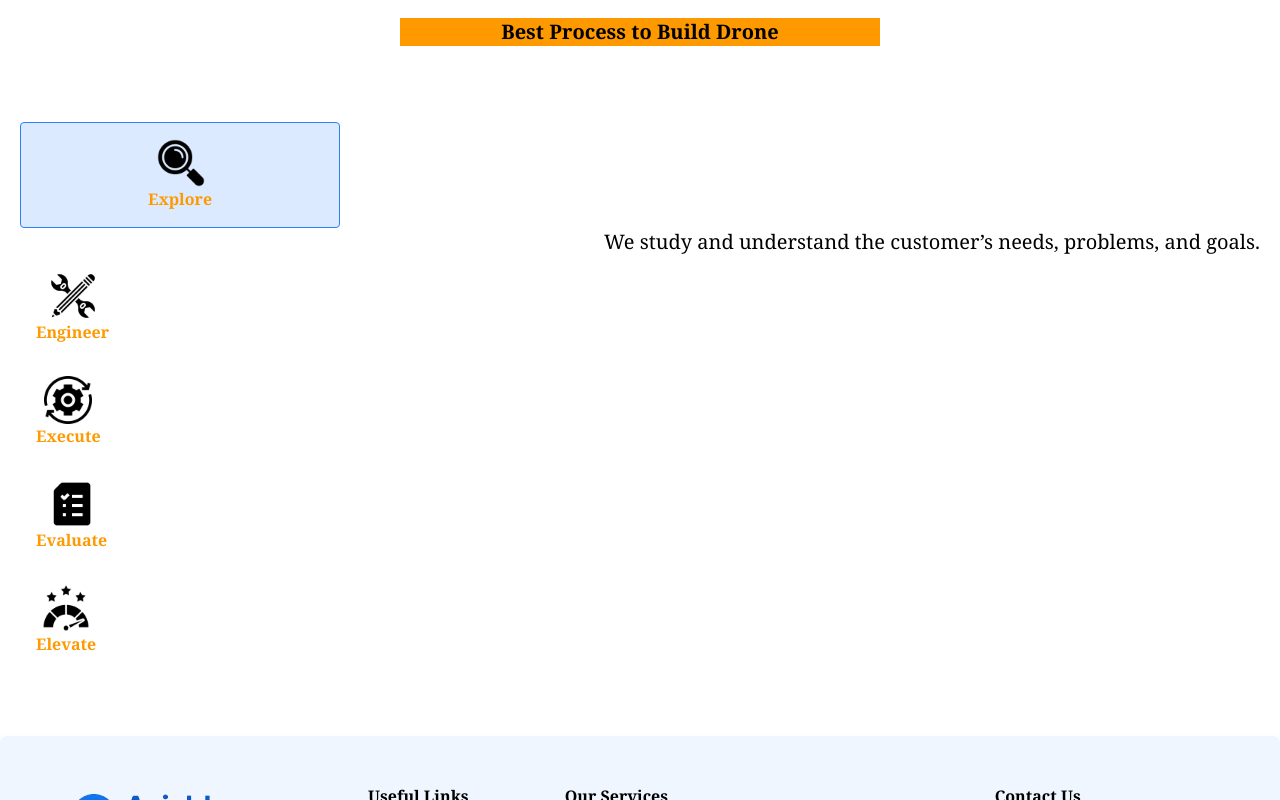
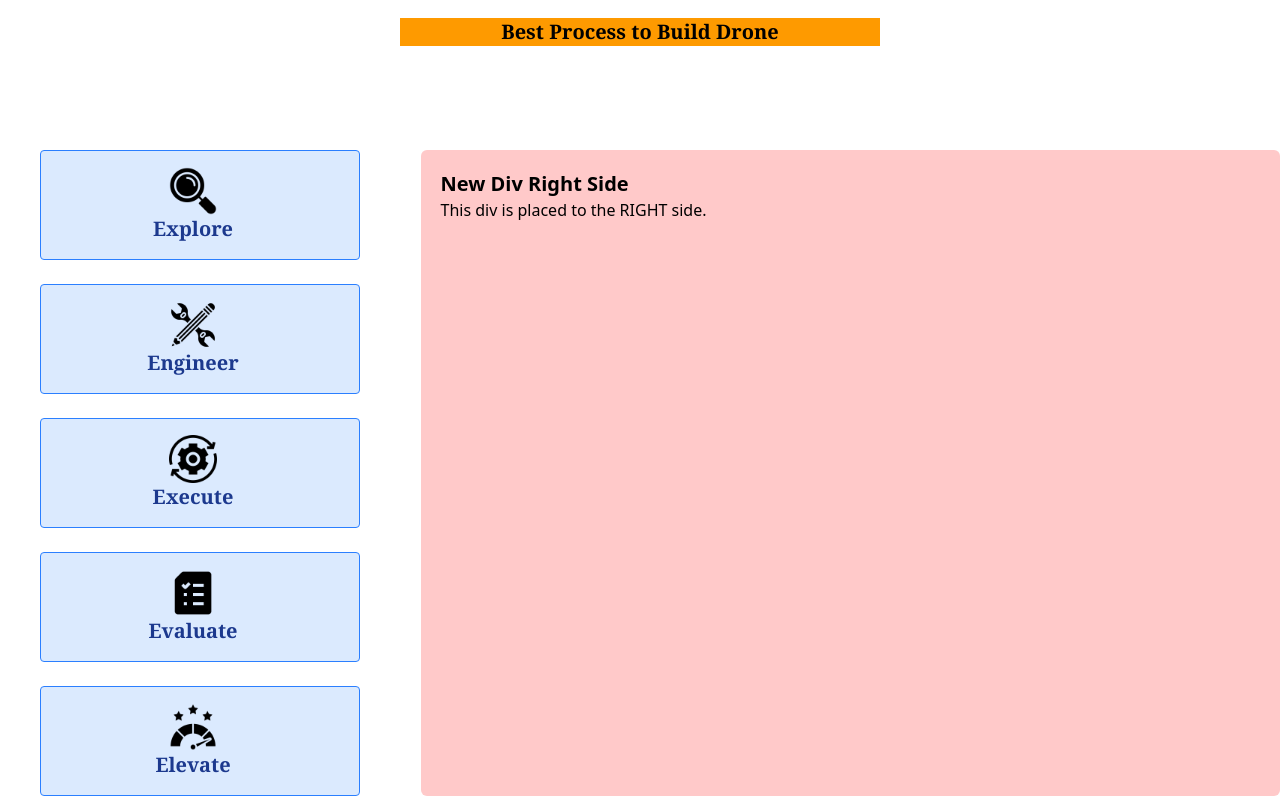
Before and after one commit to KrushnaBarhate03/React-Project, a React (Vite) app: page /service in a window 1280 px wide. Shown: the part 1600-2400 px from the top of the page. Built offline with nearby package versions, Linux system fonts and the light colour scheme.

Commit message:
service set properly

```diff
--- a/src/views/Services.jsx
+++ b/src/views/Services.jsx
@@ -20,42 +20,74 @@ function Services() {
       </div>
       <Section heading="Best Process to Build Drone " />
 
-      <div className=" bg-blue-100 sm:bg-white mt-15  sm:p-4 p-2  flex rounded-sm  sm:flex-col  flex-row  m-1" >
-        <div className="sm:bg-blue-100 sm:w-80  sm:rounded-sm sm:border sm:hover:bg-blue-200 sm:border-blue-500 ">
-          <button type="button" className="sm:m-4 m-2" onClick={()=>SetAction(1)} >
-            <img src={Explore} alt='Explore image' className=" w-8 h-8 sm:w-12 sm:h-12 mx-auto sm:mx-30" /><span className="font-serif font-bold  text-sm sm:text-base text-amber-500">Explore</span>
+
+<div className="flex">
+
+  {/* Existing Div */}
+  <div className="w-1/3 mx-10 mt-20 ">
+
+    <div className="sm:bg-blue-100 sm:w-80 sm:rounded-sm sm:border sm:hover:bg-blue-200 sm:border-blue-500 sm:mt-6 ">
+      <button type="button" className="sm:m-4 m-2" onClick={()=>SetAction(1)}>
+        <img src={Explore} className="w-8 h-8 sm:w-12 sm:h-12 mx-auto sm:mx-28" />
+        <span className="font-serif font-bold  text-sm sm:text-xl text-blue-900 ">Explore</span>
       </button>
     </div>
-        <div className=''>
-        {Action===1 &&(
-            <div className="mt-20 sm:mt-0 flex justify-end">
-            <h3 className="font-serif text-center text-xl">We study and understand the customer’s needs, problems, and goals.</h3>
+
+    <div className="sm:bg-blue-100 sm:w-80 sm:rounded-sm sm:border sm:hover:bg-blue-200 sm:border-blue-500 sm:mt-6 ">
+      <button type="button" className="sm:m-4 m-2" onClick={()=>SetAction(2)}>
+        <img src={Engineer} className="w-8 h-8 sm:w-12 sm:h-12 mx-auto sm:mx-28" />
+        <span className="font-serif   text-sm sm:text-xl text-blue-900 font-bold ">Engineer</span>
+      </button>
+    </div>
+
+    <div className="sm:bg-blue-100 sm:w-80 sm:rounded-sm sm:border sm:hover:bg-blue-200 sm:border-blue-500 sm:mt-6 ">
+      <button type="button" className="sm:m-4 m-2">
+        <img src={Execute} className="w-8 h-8 sm:w-12 sm:h-12 mx-auto sm:mx-28" />
+        <span className="font-serif font-bold text-sm sm:text-xl text-blue-900">Execute</span>
+      </button>
+    </div>
+
+    <div className="sm:bg-blue-100 sm:w-80 sm:rounded-sm sm:border sm:hover:bg-blue-200 sm:border-blue-500 sm:mt-6 ">
+      <button type="button" className="sm:m-4 m-2">
+        <img src={Evaluate} className="w-8 h-8 sm:w-12 sm:h-12 mx-auto sm:mx-28" />
+        <span className="font-serif font-bold text-sm sm:text-xl text-blue-900">Evaluate</span>
+      </button>
+    </div>
+
+    <div className="sm:bg-blue-100 sm:w-80 sm:rounded-sm sm:border sm:hover:bg-blue-200 sm:border-blue-500 sm:mt-6 ">
+      <button type="button" className="sm:m-4 m-2">
+        <img src={Elevate} className="w-8 h-8 sm:w-12 sm:h-12 mx-auto sm:mx-28" />
+        <span className="font-serif font-bold text-sm sm:text-xl text-blue-900">Elevate</span>
+      </button>
+    </div>
+
+  </div>
+
+  {/* ➡️ NEW DIV ON RIGHT SIDE */}
+
+  <div className="w-5/6 bg-red-200 mt-26 p-5 rounded-md">
+ {Action===1&&(
+    <div>
+    <h2 className="font-bold text-xl">New Div Right Side</h2>
+    <p>This div is placed to the RIGHT side.</p>
+    </div>
+     )}
+
+     {Action===2&&(
+    <div>
+    <h2 className="font-bold text-xl">khsoicf;uoh</h2>
+    <p>dWLQHDWQDJPow</p>
     </div>
      )}
   </div>
-        <div >
-          <button type="button" className="sm:m-4 m-2">
-            <img src={Engineer} alt='Engineer Image' className="w-8 h-8 sm:w-12 sm:h-12 mx-auto" /><span className="font-serif font-bold text-sm sm:text-base text-amber-500"> Engineer</span>
-           </button>
-        </div>
-        <div>
-          <button type="button" className="sm:m-4 m-2">
-            <img src={Execute} alt="Execute image" className='w-8 h-8 sm:w-12 sm:h-12 mx-auto' /><span className="font-serif font-bold text-sm sm:text-base text-amber-500"> Execute</span>
-          </button>
-        </div>
-        <div>
-          <button type="button" className="sm:m-4 m-2">
-            <img src={Evaluate} alt="Evaluate image" className="w-8 h-8 sm:w-12 sm:h-12 mx-auto" /><span className="font-serif font-bold text-sm sm:text-base text-amber-500">Evaluate</span>
-          </button>
-        </div>
-        <div>
-          <button type="button" className="sm:m-4 m-2">
-            <img src={Elevate} alt='Elevate image' className="w-8 h-8 sm:w-12 sm:h-12 mx-auto" /><span className="font-serif font-bold text-sm  sm:text-base text-amber-500">Elevate</span>
-          </button>
+
+
 </div>
 </div>
 
-    </div>
+
+
+
   )
 }
 
```
Lines whose indentation alone changed are shown as unchanged.
